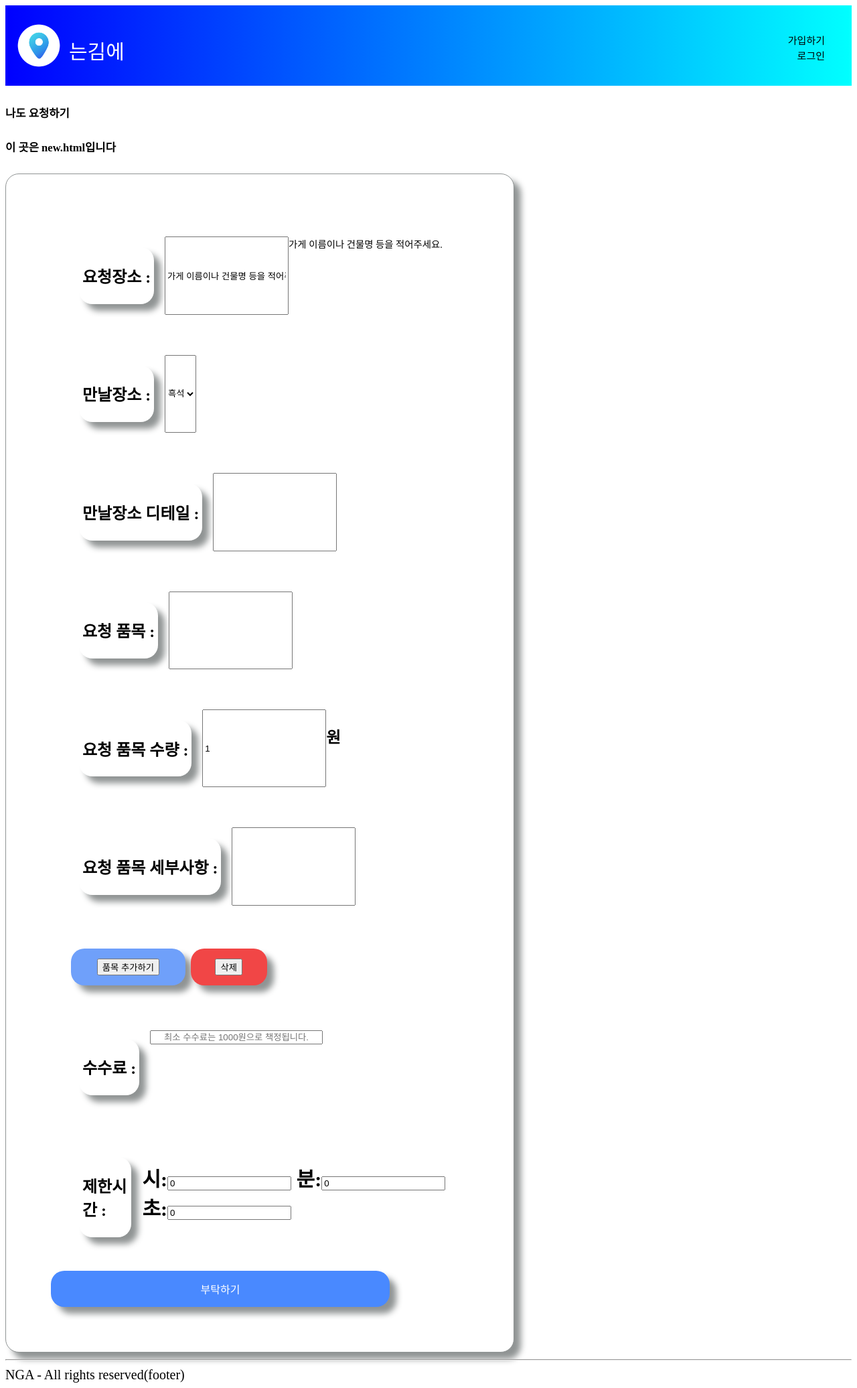
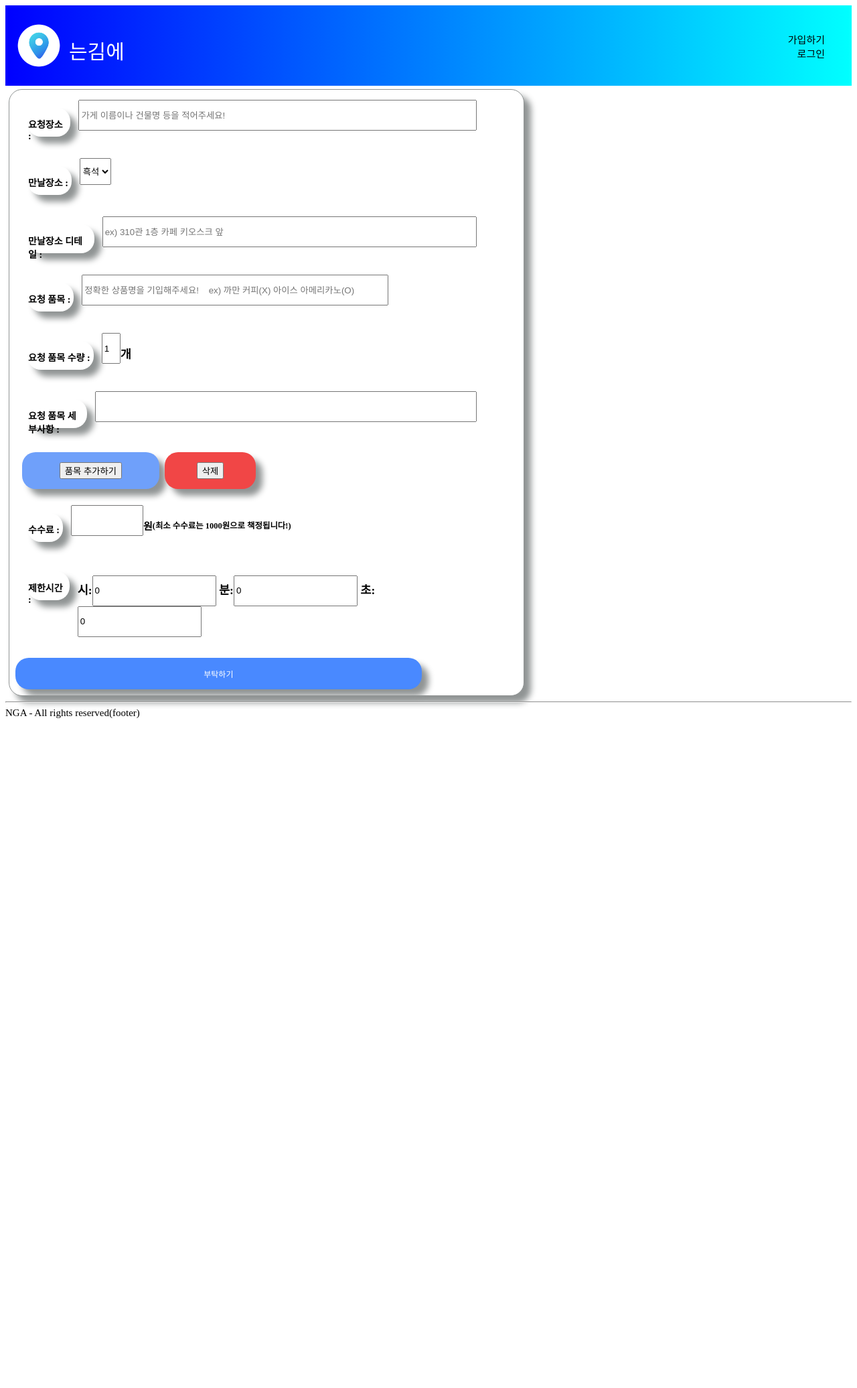
Before and after one commit to nyeok98/NeunGimAe, a Django app: page /new/ in a window 1280 px wide. Shown: the whole page at 67% size. After the commit the page ends 1072 px from the top, so only its background shows below. Run offline with Django 3.2, Linux system fonts and the light colour scheme; some web fonts are replaced.

Commit message:
[update] new.css [modify] model

```diff
--- a/main/models.py
+++ b/main/models.py
@@ -33,7 +33,7 @@ class Blog(models.Model):
     # PositiveIntegerField는 0부터 무한대까지 수량 조절할 수 있는 필드
     request_quantity = models.PositiveIntegerField(default=1)
     # 수수료
-    fees = models.IntegerField('Fees', default=1000)
+    fees = models.IntegerField('Fees', default=1000, validators=[MinValueValidator(1000)])
     # 제한 시간
     # validators 속성은 최소글자, 최대글자수를 정의
     limited_time_hour = models.IntegerField('Hour', default=0, validators=[
--- a/main/static/css/new.css
+++ b/main/static/css/new.css
@@ -1,49 +1,45 @@
 /* new.css */
+@font-face{
+    font-family: 'SSShinb7';
+    src: url(fonts/SSShinb7.ttf) format('truetype');
+}
+
 body {
-    font-size: 20px;
+    font-size: 15px;
+    font-family: SSShinb7;
 }
 
 .new {
+    margin: 5px;
     flex-direction: column;
-    height: auto;
-    width: 50%;
+    width: 60%;
+    padding: 5px;
     background-color: white;
     border-width: 1px;
     border-style: solid;
     border-color: #909494;
     border-radius: 20px;
     box-shadow: 10px 10px 10px #909494;
-    padding: 5%;
 }
 
 .new_content {
     display: flex;
     background-color: white;
-    padding: 10px;
-    margin: 20px;
+    padding: 5px;
+    margin: 5px;
     width: 90%;
     float: left;
 }
 
 .new_title {
     width: auto;
-    height: auto;
+    height: 40px;
     border-radius: 20px;
     box-shadow: 10px 10px 10px #909494;
-    padding: 0.3em;
+    padding: 0px 5px 3px 1px;
     margin: 1em;
     font-size: 0.8em;
-}
-
-.new_guideline {
-    font-size: 0.9rem;
-}
-
-.new_middle_align {
-    position: absolute;
-    top: 50%;
-    left: 50%;
-    transform: translate(-50%, -50%);
+    font-family: 'SSShinb7';
 }
 
 .button_wide {
--- a/main/templates/new.html
+++ b/main/templates/new.html
@@ -50,30 +50,23 @@
 {% endblock %}
 
 {% block content %}
-
-<h5>나도 요청하기</h5>
-<h5>이 곳은 new.html입니다</h5>
-
 <div class="new">
     <!--post로 받아와서 할 행동에 대한 정의-->
     <form action="{% url 'create' %}" method="POST" enctype="multipart/form-data">
         {% csrf_token %}
         <!--요청장소-->
         <div class="new_content">
-            <div>
                 <div class="new_title">
-                    <h2><label for="inputRequestPlace">요청장소 :</label></h2>
+                    <h3><label for="inputRequestPlace">요청장소 :</label></h3>
                 </div>
-            </div>
-            <input type="text" id="inputRequestPlace" name="requestplace" value="가게 이름이나 건물명 등을 적어주세요!" required><br>
-            <div class="new_guideline">가게 이름이나 건물명 등을 적어주세요.</div>
+            <input type="text" style="height: 40px; width: 600px;" id="inputRequestPlace" name="requestplace" placeholder="가게 이름이나 건물명 등을 적어주세요!" required><br>
         </div>
         <!--만날장소(셀렉박스)-->
         <div class="new_content">
             <div class="new_title">
-                <h2><label for="inputMeetPlaceSelect">만날장소 :</label></h2>
+                <h3><label for="inputMeetPlaceSelect">만날장소 :</label></h3>
             </div>
-            <select name="meetplaceselect">
+            <select name="meetplaceselect" style="height: 40px;">
                 <option vaule="흑석">흑석</option>
                 <option vaule="정문">정문</option>
                 <option vaule="중문">중문</option>
@@ -84,26 +77,24 @@
         <!--만날장소 디테일-->
         <div class="new_content">
             <div class="new_title">
-                <h2><label for="inputMeetPlaceDetail">만날장소 디테일 :</label></h2>
+                <h3><label for="inputMeetPlaceDetail">만날장소 디테일 :</label></h3>
             </div>
-
-            <input type="text" id="inputMeetPlaceDetail" name="meetplacedetail" required>
+            <input type="text" style="height: 40px; width: 600px;" id="inputMeetPlaceDetail" name="meetplacedetail" placeholder="ex) 310관 1층 카페 키오스크 앞"required>
         </div>
         <!--품목 이름-->
         <div class="new_content">
             <div class="new_title">
-                <h2><label for="inputRequestItem">요청 품목 :</label></h2>
+                <h3><label for="inputRequestItem">요청 품목 :</label></h3>
             </div>
-
-            <input type="text" id="inputRequestItem" name="requestitem" required>
+            <input type="text" style="height: 40px; width: 450px;" id="inputRequestItem" name="requestitem" placeholder="정확한 상품명을 기입해주세요!    ex) 까만 커피(X) 아이스 아메리카노(O)" required>
         </div>
         <!--품목 수량(컨트롤박스)-->
         <div class="new_content">
             <div class="new_title">
-                <h2><label for="inputRequestQuantity">요청 품목 수량 :</label></h2>
+                <h3><label for="inputRequestQuantity">요청 품목 수량 :</label></h3>
             </div>
-            <input type="text" name="requestquantity" value="1">
-            <h3>원</h3>
+            <input type="text" style="height: 40px; width: 20px;" name="requestquantity" value="1">
+            <h3>개</h3>
             <!-- 수량 조절 java 계속 오류 나서 text 처리함 -->
             <!-- <input type="button" value="증가" onClick="javascript:this.form.amount.value++;">
         <input type="button" value="감소" onClick="javascript:this.form.amount.value--;"> -->
@@ -113,10 +104,9 @@
         <!--품목 세부사항-->
         <div class="new_content">
             <div class="new_title">
-                <h2><label for="inputRequestDetail">요청 품목 세부사항 :</label></h2>
+                <h3><label for="inputRequestDetail">요청 품목 세부사항 :</label></h3>
             </div>
-
-            <input type="text" id="inputRequestDetail" name="requestdetail" required>
+            <input type="text" style="height: 40px; width: 800px;" id="inputRequestDetail" name="requestdetail" required>
         </div>
 
         <!--품목 추가(버튼)-->
@@ -130,23 +120,25 @@
         </div>
 
         <!--수수료-->
-        <div class="new_content">
+        <div class="new_content" id="fees_block">
             <div class="new_title">
-                <h2><label for="inputFees">수수료 :</label></h2>
+                <h3><label for="inputFees">수수료 :</label></h3>
             </div>
-            <span class="search_in"><input type="text" id="inputFees" name="fees" placeholder="최소 수수료는 1000원으로 책정됩니다."
-                    required></span>
+            <input type="text" style="height: 40px; width: 100px;" id="inputFees" name="fees" required><h4>원</h4>
+            <h5>(최소 수수료는 1000원으로 책정됩니다!)</h5>
         </div>
+
+
 
         <!--제한 시간-->
         <div class="new_content">
             <div class="new_title">
-                <h2><label for="inputLimitedTime">제한시간 :</label></h2>
+                <h3><label for="inputLimitedTime">제한시간 :</label></h3>
             </div>
             <p>
-                <h2>시:<input type="text" name="limitiedhour" value="0"> 분:<input type="text" name="limitiedmin"
+                <h3>시:<input type="text" style="height: 40px;" name="limitiedhour" value="0"> 분:<input type="text" style="height: 40px;" name="limitiedmin"
                         value="0">
-                    초:<input type="text" name="limitiedsec" value="0"></h2>
+                    초:<input type="text" style="height: 40px;" name="limitiedsec" value="0"></h3>
             </p>
             <!-- 시간 들어가는 부분 -->
 
```
Also changed, not shown: NGA/__init__.py (deleted), account/migrations/__init__.py (deleted), main/__init__.py (deleted), main/migrations/__init__.py (deleted), mypage/__init__.py (deleted), 1 other file.
